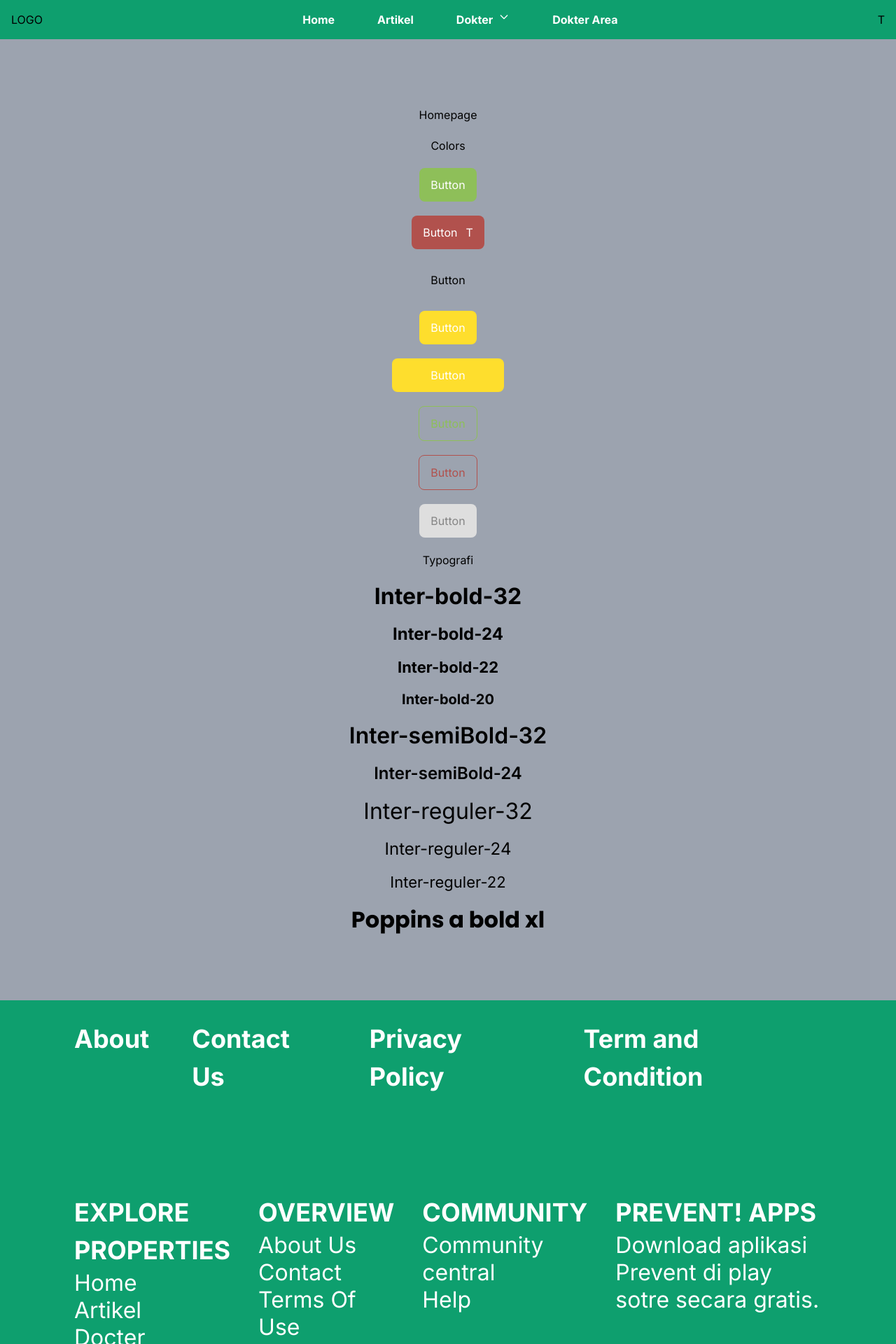
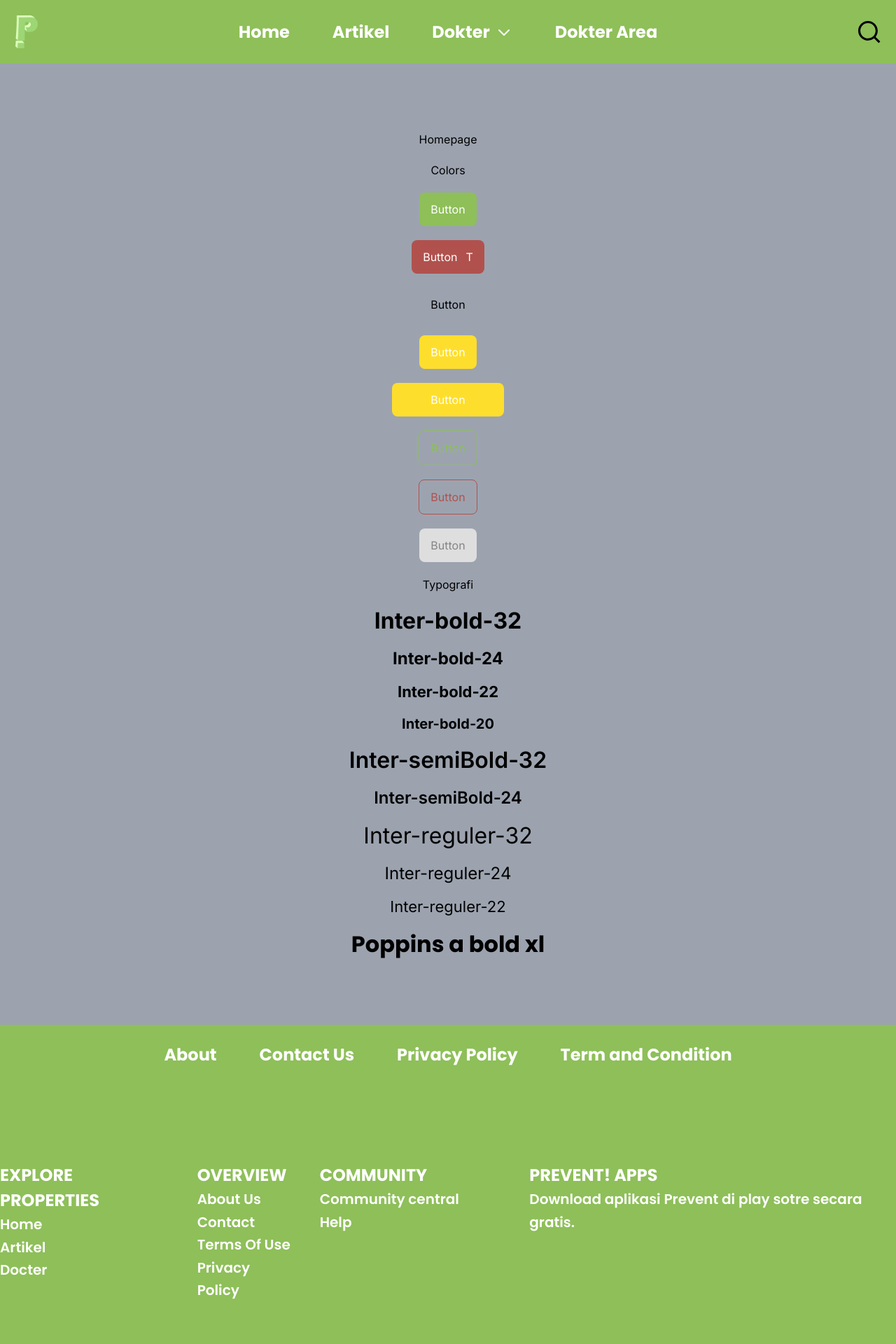
Before and after one commit to danargh/capstone-deploy-testing, a Next.js app: page / in a window 1280 px wide. Shown: the top 1920 px of the page at 70% size. Built offline with nearby package versions, Linux system fonts and the light colour scheme.

Commit message:
danar-fixing: memperbaiki component navbar & footer

```diff
--- a/app/globals.css
+++ b/app/globals.css
@@ -1,4 +1,4 @@
-@import url("https://fonts.googleapis.com/css2?family=Inter:wght@400;600;700&family=Poppins:wght@700&display=swap");
+@import url("https://fonts.googleapis.com/css2?family=Inter:wght@100;200;300;400;500;600;700;800;900&family=Poppins:ital,wght@0,100;0,200;0,300;0,400;0,500;0,600;0,700;0,800;0,900;1,100;1,200;1,300;1,400;1,500;1,600;1,700;1,800;1,900&display=swap");
 
 @tailwind base;
 @tailwind components;
--- a/components/ui/Footer.js
+++ b/components/ui/Footer.js
@@ -1,9 +1,15 @@
+import { text_variants_poppins } from "@/components/custom/custom";
+
 const Footer = () => {
    return (
       <>
-            <footer className="bg-green-500 text-white flex justify-center">
-                <div className=" max-w-[1440px]  px-[106px]">
-                    <div className="flex gap-[61px] justify-center font-bold py-7  text-2xl">
+         <footer className="bg-web-green-300  text-white flex justify-center">
+            <div className={`${text_variants_poppins({ size: "sm" })} max-w-[1440px]`}>
+               <div
+                  className={`${text_variants_poppins({
+                     size: "lg",
+                  })} flex gap-[61px] justify-center font-bold py-7`}
+               >
                   <div>About</div>
                   <div>Contact Us</div>
                   <div>Privacy Policy</div>
@@ -11,47 +17,43 @@ const Footer = () => {
                </div>
                <div className="flex gap-10 justify-center py-28">
                   <div>
-                            <div className=" font-extrabold  text-2xl ">EXPLORE PROPERTIES</div>
-                            <ul className="text-xl/[39px]    font-medium">
+                     <div className="text-[24px] font-[700] leading-normal">EXPLORE PROPERTIES</div>
+                     <ul className="font-[600] leading-relaxed">
                         <li>Home</li>
                         <li>Artikel</li>
                         <li>Docter</li>
-
                      </ul>
                   </div>
                   <div>
-                            <div className=" font-extrabold  text-2xl ">OVERVIEW</div>
-                            <ul className="text-xl/[39px]    font-medium">
+                     <div className="text-[24px]  font-[700] leading-normal">OVERVIEW</div>
+                     <ul className="font-[600] leading-relaxed">
                         <li>About Us</li>
                         <li>Contact</li>
                         <li>Terms Of Use</li>
                         <li>Privacy Policy</li>
-
-
                      </ul>
                   </div>
                   <div className="w-[270px]">
-                            <div className=" font-extrabold  text-2xl ">COMMUNITY</div>
-                            <ul className="text-xl/[39px]    font-medium">
+                     <div className="text-[24px]  font-[700] leading-normal">COMMUNITY</div>
+                     <ul className="font-[600] leading-relaxed">
                         <li>Community central</li>
                         <li>Help</li>
-
-
                      </ul>
                   </div>
                   <div>
-                            <div className=" font-extrabold  text-2xl ">PREVENT! APPS</div>
-                            <p className="text-xl/[39px] font-medium">Download aplikasi Prevent di play sotre secara gratis.</p>
+                     <div className="text-[24px]  font-[700] leading-normal">PREVENT! APPS</div>
+                     <p className="font-[600] leading-relaxed">
+                        Download aplikasi Prevent di play sotre secara gratis.
+                     </p>
                   </div>
                </div>
                <div className="text-center py-10">
-                        <p className=" text-[25px]">&copy; Copyright by PREVENT!</p>
+                  <p className="text-[25px]">&copy; Copyright by PREVENT!</p>
                </div>
             </div>
-
          </footer>
       </>
-    )
-}
+   );
+};
 
-export default Footer
+export default Footer;
--- a/components/ui/Navbar.js
+++ b/components/ui/Navbar.js
@@ -1,17 +1,51 @@
+import Image from "next/image";
+import { text_variants_poppins } from "@/components/custom/custom";
+import searchIcon from "@/public/assets/icons/search-icon.svg";
+
 const Navbar = () => {
    return (
       <>
-            <nav className=" bg-green-500">
-                <div className="max-w-[1440px] flex flex-wrap items-center justify-between mx-auto p-4">
+         <nav className=" bg-web-green-300">
+            <div className="max-w-[1440px] flex flex-wrap items-center justify-between mx-auto p-[22px]">
                <a href="#home">
-                        <h1>LOGO</h1>
+                  <Image src="/assets/logo/logo-p-white.png" alt="Logo" width={32} height={47} />
                </a>
                <div>
-                        <ul className="flex flex-row gap-[61px]  text-white font-bold">
-                            <li><a href="">Home</a> </li>
-                            <li><a href=""> Artikel</a></li>
-                            <li >
-                                <button id="dropdownDefaultButton" data-dropdown-toggle="dropdown" type="button" className="flex flex-row">Dokter<svg class="w-4 h-4 ml-2" aria-hidden="true" fill="none" stroke="currentColor" viewBox="0 0 24 24" xmlns="http://www.w3.org/2000/svg"><path stroke-linecap="round" stroke-linejoin="round" stroke-width="2" d="M19 9l-7 7-7-7"></path></svg></button>
+                  <ul
+                     className={`${text_variants_poppins({
+                        size: "lg",
+                     })} font-[700] flex flex-row gap-[61px]  text-white`}
+                  >
+                     <li>
+                        <a href="">Home</a>{" "}
+                     </li>
+                     <li>
+                        <a href=""> Artikel</a>
+                     </li>
+                     <li>
+                        <button
+                           id="dropdownDefaultButton"
+                           data-dropdown-toggle="dropdown"
+                           type="button"
+                           className="flex flex-row items-center"
+                        >
+                           Dokter
+                           <svg
+                              class="w-6 h-6 ml-2"
+                              aria-hidden="true"
+                              fill="none"
+                              stroke="currentColor"
+                              viewBox="0 0 24 24"
+                              xmlns="http://www.w3.org/2000/svg"
+                           >
+                              <path
+                                 stroke-linecap="round"
+                                 stroke-linejoin="round"
+                                 stroke-width="2"
+                                 d="M19 9l-7 7-7-7"
+                              ></path>
+                           </svg>
+                        </button>
                         <div id="dropdown" className="z-10 hidden bg-white divide-y">
                            <ul aria-labelledby="dropdownDefaultButton">
                               <li>Detail Dokter</li>
@@ -19,20 +53,26 @@ const Navbar = () => {
                            </ul>
                         </div>
                      </li>
-                            <li>Dokter Area</li>
+                     <li>
+                        <a href="">Dokter Area</a>
+                     </li>
                   </ul>
                </div>
                <div>
-                        <p>T</p>
+                  <button className="flex items-center">
+                     <Image
+                        className="fill-current text-white"
+                        src={searchIcon}
+                        alt="Logo"
+                        width={32}
+                        height={47}
+                     />
+                  </button>
                </div>
             </div>
-
-
-
-
          </nav>
       </>
-    )
-}
+   );
+};
 
 export default Navbar;
```
Also changed, not shown: 1 other file (tests, documents, lock files or other folders). Lines whose indentation alone changed are shown as unchanged.
